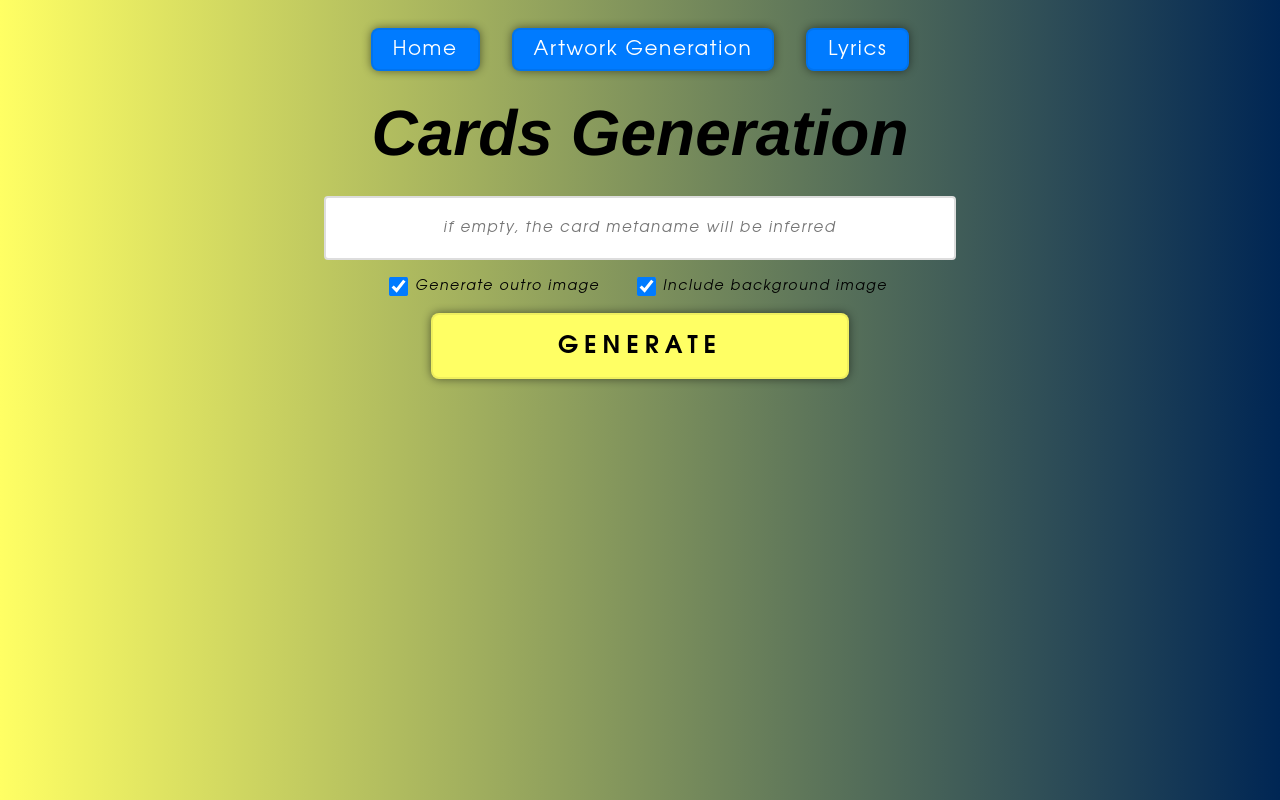
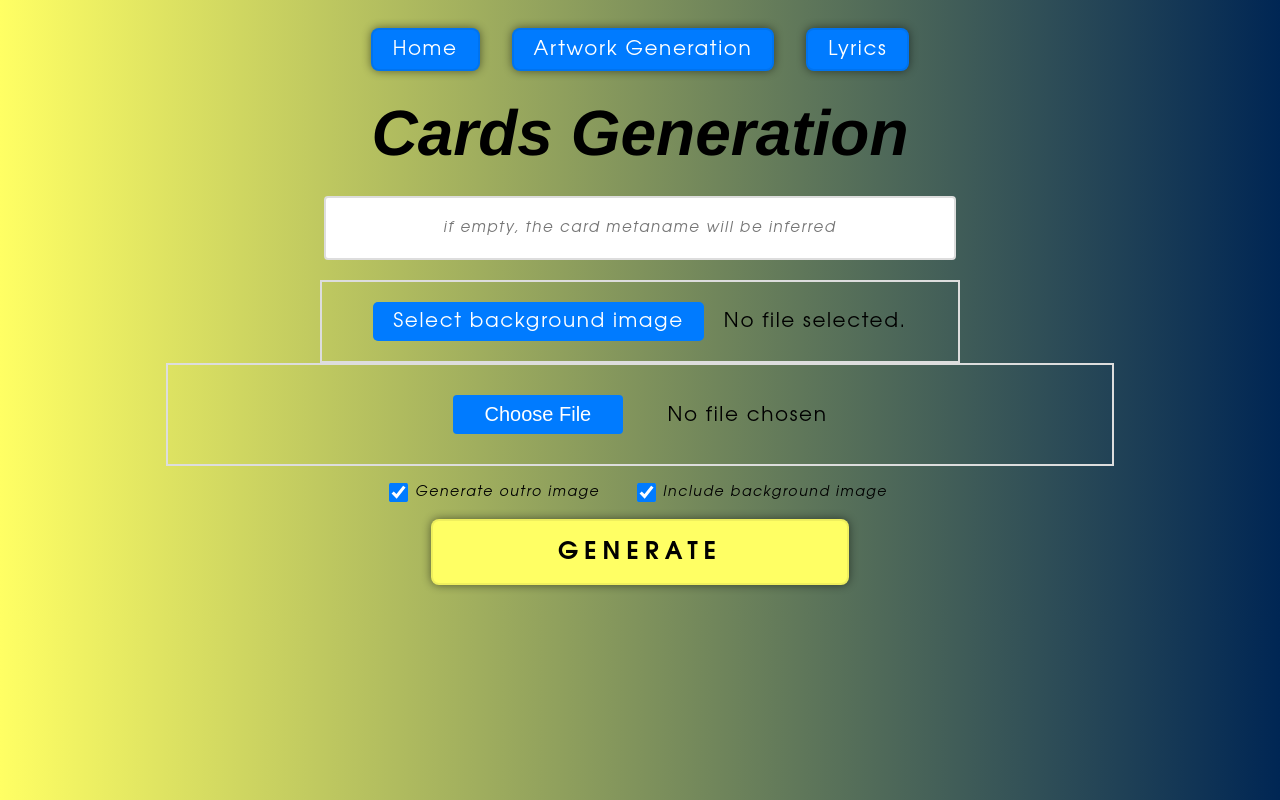
Before and after one commit to Thomas-Fernandes/GTFR-CG, a React (Vite) app in the folder front-end/: page /artwork-generation in a window 1280 px wide. Both pictures are taken after a click on the button "Cards Generation". Built offline with nearby package versions, Linux system fonts and the light colour scheme.

Commit message:
[098] adding created new generic file upload component

```diff
--- a/front-end/src/App.css
+++ b/front-end/src/App.css
@@ -371,8 +371,8 @@ input[type="file"] {
 }
 
 .flexbox {
+    justify-content: center;
     align-items: center;
-    align-content: center;
     flex-wrap: wrap;
 }
 .flex-col {
@@ -380,6 +380,9 @@ input[type="file"] {
 }
 .flex-row {
     flex-direction: row;
+}
+.g-1 {
+    gap: 1rem;
 }
 
 .hidden {
@@ -411,3 +414,23 @@ input[type="file"] {
 .t-red {
     color: #7f0000;
 }
+
+.file-upload-component {
+    align-self: center;
+    cursor: pointer;
+    width: 32rem;
+    border: 2px solid #dddddd;
+    padding: .5rem;
+
+    * {
+        cursor: pointer;
+    }
+
+    label {
+        padding: .5rem 1rem;
+
+        background-color: #007bff;
+        color: #ffffff;
+        border-radius: .25rem;
+    }
+}
--- /dev/null
+++ b/front-end/src/common/components/FileUpload.tsx
@@ -0,0 +1,41 @@
+import React, { useState } from "react";
+
+type Props = {
+  id: string;
+  label: string;
+  accept?: string;
+  labelClassName?: string;
+  captionClassName?: string;
+};
+
+const FileUpload: React.FC<Props> = ({ id, label, accept, labelClassName, captionClassName }) => {
+  const [selectedFileName, setSelectedFileName] = useState<string | null>(null);
+
+  const handleFileChange = (event: React.ChangeEvent<HTMLInputElement>) => {
+    if (event.target.files && event.target.files.length > 0) {
+      const file = event.target.files[0];
+      const displayName = file.name.length > 20 ? `${file.name.slice(0, 17)}...` + file.name.split('.').pop() : file.name;
+      setSelectedFileName(displayName);
+    } else {
+      setSelectedFileName(null);
+    }
+  };
+
+  return (
+    <div className="file-upload-component flexbox flex-row g-1" onClick={() => document.getElementById(id)?.click()}>
+      <input
+        type="file" name="file-upload" accept={accept}
+        id={id} className="hidden"
+        onChange={handleFileChange}
+      />
+      <label htmlFor="file-upload" className={labelClassName}>
+        {label}
+      </label>
+      <p className={captionClassName}>
+        {selectedFileName ?? "No file selected."}
+      </p>
+    </div>
+  );
+};
+
+export default FileUpload;
--- a/front-end/src/common/components/ImgButton.tsx
+++ b/front-end/src/common/components/ImgButton.tsx
@@ -1,4 +1,4 @@
-import React, { useRef, useState } from 'react';
+import React, { useRef, useState } from "react";
 
 type Props = {
   src: string;
--- a/front-end/src/common/components/ZipDownloadButton.tsx
+++ b/front-end/src/common/components/ZipDownloadButton.tsx
@@ -1,7 +1,7 @@
-import React from 'react';
+import React from "react";
 
-import { saveAs } from 'file-saver';
-import JSZip from 'jszip';
+import { saveAs } from "file-saver";
+import JSZip from "jszip";
 
 type Props = {
   id?: string;
--- a/front-end/src/pages/ArtworkGeneration/ArtworkGeneration.tsx
+++ b/front-end/src/pages/ArtworkGeneration/ArtworkGeneration.tsx
@@ -280,7 +280,7 @@ const ArtworkGeneration = (): JSX.Element => {
       <h1>...or upload your image</h1>
       <form id="local" onSubmit={(e) => handleSubmitFileUpload(e, {file, includeCenterArtwork})} encType="multipart/form-data">
         <div className="flexbox">
-          <input type="file" name="file" className="file"
+          <input type="file" name="file" className="file" accept="image/*"
             onChange={(e) => setFile(e.target.files ? e.target.files[0] : undefined)}
           />
           <label className="checkbox" htmlFor="include_center_artwork">
--- a/front-end/src/pages/CardsGeneration/CardsGeneration.css
+++ b/front-end/src/pages/CardsGeneration/CardsGeneration.css
@@ -9,6 +9,17 @@
                 input {
                     height: 1rem;
                     margin: 0;
+                }
+            }
+
+            &#file-upload {
+                width: 75%;
+                align-self: center;
+                border: 2px solid #dddddd;
+
+                input {
+                    width: 100%;
+                    padding: 1.5rem;
                 }
             }
         }
--- a/front-end/src/pages/CardsGeneration/CardsGeneration.tsx
+++ b/front-end/src/pages/CardsGeneration/CardsGeneration.tsx
@@ -1,6 +1,7 @@
 import { FormEvent, JSX, useEffect, useState } from "react";
 import { useNavigate } from "react-router-dom";
 
+import FileUpload from "../../common/components/FileUpload";
 import ZipDownloadButton from "../../common/components/ZipDownloadButton";
 import { is2xxSuccessful, sendRequest } from "../../common/Requests";
 import { hideSpinner, showSpinner } from "../../common/Spinner";
@@ -19,9 +20,10 @@ const CardsGeneration = (): JSX.Element => {
 
   const navigate = useNavigate();
 
+  const [cardMetaname, setCardMetaname] = useState("");
+  const [file, setFile] = useState<File>();
   const [generateOutro, setGenerateOutro] = useState(true);
   const [includeBackgroundImg, setIncludeBackgroundImg] = useState(true);
-  const [cardMetaname, setCardMetaname] = useState("");
 
   const [generationInProgress, setGenerationInProgress] = useState(false);
 
@@ -142,6 +144,12 @@ const CardsGeneration = (): JSX.Element => {
             style={!cardMetaname ? { fontStyle: "italic", fontSize: ".75rem" } : {}}
           />
         </div>
+        <FileUpload id="background-image" label="Select background image" accept="image/*" />
+        <div id="file-upload" className="settings flexbox flex-row">
+          <input type="file" name="manual-background" accept="image/*"
+            onChange={(e) => setFile(e.target.files ? e.target.files[0] : undefined)}
+          />
+        </div>
         <div id="selectors" className="settings flexbox flex-row">
           <label className="checkbox" htmlFor="generate_outro">
             <input
```
